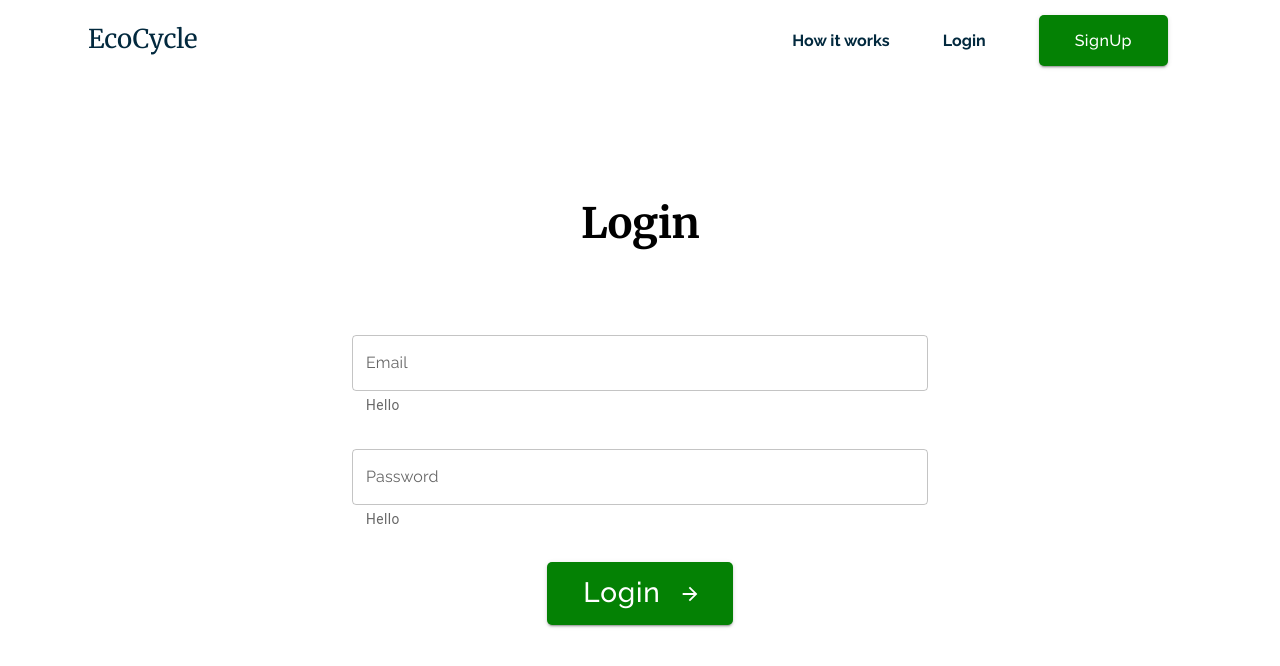
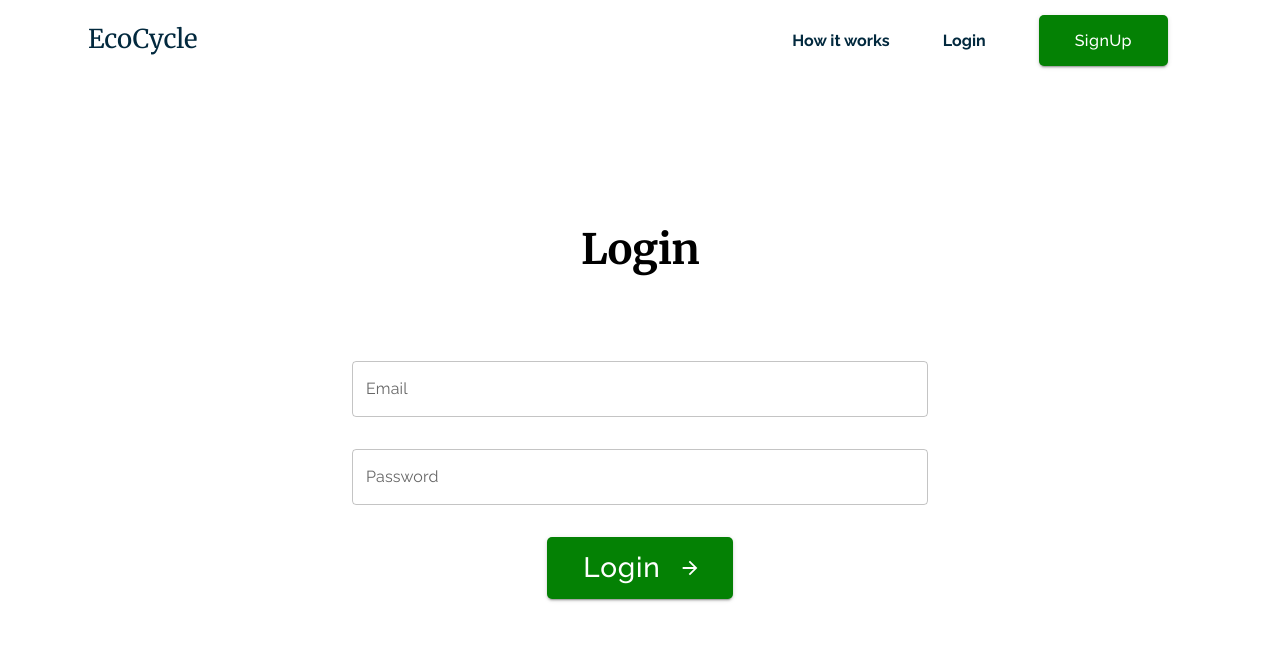
Before and after one commit to Oluwatobi-beebittech/EcoCycle, a Next.js app: page /login in a window 1280 px wide. Shown: the top 666 px of the page. Built offline with nearby package versions, Linux system fonts and the light colour scheme.

Commit message:
feat: added login auth and connected to API

```diff
--- /dev/null
+++ b/Environment.ts
@@ -0,0 +1 @@
+export const getAPIBaseURL = (): string => process.env.NEXT_PUBLIC_API_BASE_URL as string;
--- /dev/null
+++ b/api/App/Auth/CreateNewUser.ts
@@ -0,0 +1,22 @@
+import { API } from '@API';
+import { EcoChampion } from '@Utilities';
+import { getAPIBaseURL } from 'Environment';
+
+export type CreateUserDto = {
+    firstName: string;
+    lastName: string;
+    email: string;
+    phoneNumber: string;
+    password: string;
+    ecoChampion: EcoChampion;
+};
+
+export const CreateNewUser = async (userDetails: CreateUserDto) => {
+	const route = '/users';
+	console.log({
+		gg: getAPIBaseURL(),
+		rr: route,
+		userDetails
+	});
+	return await API.POST(getAPIBaseURL(), route, userDetails);
+};
--- /dev/null
+++ b/api/App/Auth/LoginUser.ts
@@ -0,0 +1,13 @@
+import { API } from '@API';
+import { getAPIBaseURL } from 'Environment';
+
+export type LoginUserDto = {
+    email: string;
+    password: string;
+};
+
+export const LoginUser = async (userDetails: LoginUserDto) => {
+	const route = '/auth/login';
+
+	return await API.POST(getAPIBaseURL(), route, userDetails);
+};
--- /dev/null
+++ b/api/App/Auth/index.ts
@@ -0,0 +1,2 @@
+export * from './CreateNewUser';
+export * from './LoginUser';
--- a/api/App/index.ts
+++ b/api/App/index.ts
@@ -1 +1 @@
-export {};
+export * from './Auth';
--- a/components/Pages/Login/Login.tsx
+++ b/components/Pages/Login/Login.tsx
@@ -1,8 +1,18 @@
 import { ArrowForward } from '@mui/icons-material';
 import { Box, Button, Typography, FormControl, TextField } from '@mui/material';
 import * as React from 'react';
+import { useForm } from 'react-hook-form';
+
+import { API } from '@API';
+
+type LoginInputs = {
+  email: string;
+  password: string;
+};
 
 export const Login: React.FC = (): JSX.Element => {
+	const { register, handleSubmit, formState: { errors } } = useForm<LoginInputs>();
+
 	return <Box sx={
 		{ width: '100%',
 			height: '100vh',
@@ -26,19 +36,31 @@ export const Login: React.FC = (): JSX.Element => {
 					id="outlined-name"
 					label="Email"
 					type='email'
-					helperText="Hello"
+					aria-required="true"
+					error={Boolean(errors?.email)}
+					aria-invalid={Boolean(errors?.email)}
+					helperText={errors?.email?.message}
+					{...register('email', { required: 'Email is required' })}
 				/>
 				<TextField
 					id="outlined-name"
 					label="Password"
-					helperText="Hello"
 					type='password'
+					aria-required="true"
+					error={Boolean(errors?.password)}
+					aria-invalid={Boolean(errors?.password)}
+					helperText={errors?.password?.message}
+					{...register('password', { required: 'Password is required' })}
 				/>
 				<Button
 					endIcon={<ArrowForward/>}
 					variant='contained'
 					size="large"
 					sx={{ width: 'content', marginX: 'auto' }}
+					onClick={handleSubmit(async (e) => {
+
+						return await API.LoginUser(e);
+					})}
 				>
                     Login
 				</Button>
--- a/components/Pages/SignUp/SignUp.tsx
+++ b/components/Pages/SignUp/SignUp.tsx
@@ -1,10 +1,24 @@
 import { ArrowForward, Info } from '@mui/icons-material';
 import { Box, Button, Typography, FormControl,FormLabel,FormControlLabel, Radio, RadioGroup, TextField, Tooltip } from '@mui/material';
 import * as React from 'react';
+import { useForm } from 'react-hook-form';
 
+import { API } from '@API';
 import { EcoChampion } from '@Utilities';
 
+type SignUpInputs = {
+	firstName: string;
+    lastName: string;
+    email: string;
+    phoneNumber: string;
+    password: string;
+  	confirmPassword: string;
+	ecoChampion: EcoChampion;
+};
+
 export const SignUp: React.FC = (): JSX.Element => {
+	const { register, handleSubmit, formState: { errors } } = useForm<SignUpInputs>();
+
 	return <Box sx={
 		{ width: '100%',
 			marginTop: '5rem',
@@ -25,40 +39,70 @@ export const SignUp: React.FC = (): JSX.Element => {
 			<Typography variant='h1' sx={{ lineHeight: '4rem', textAlign: 'center', }}>SignUp</Typography>
 			<FormControl sx={{ width: '50%', marginX: 'auto', gap: '2rem' }}>
 				<TextField
+					required
 					id="outlined-name"
 					label="Firstname"
 					type='text'
-					helperText="Hello"
+					aria-required="true"
+					error={Boolean(errors?.firstName)}
+					aria-invalid={Boolean(errors?.firstName)}
+					helperText={errors?.firstName?.message}
+					{...register('firstName', { required: 'First name is required' })}
 				/>
 				<TextField
+					required
 					id="outlined-name"
 					label="Lastname"
 					type='text'
-					helperText="Hello"
+					aria-required="true"
+					error={Boolean(errors?.lastName)}
+					aria-invalid={Boolean(errors?.lastName)}
+					helperText={errors?.lastName?.message}
+					{...register('lastName', { required: 'Last name is required' })}
 				/>
 				<TextField
+					required
 					id="outlined-name"
 					label="Email"
 					type='email'
-					helperText="Hello"
+					aria-required="true"
+					error={Boolean(errors?.email)}
+					aria-invalid={Boolean(errors?.email)}
+					helperText={errors?.email?.message}
+					{...register('email', { required: 'Email is required' })}
 				/>
 				<TextField
+					required
 					id="outlined-name"
 					label="Phone number"
 					type='tel'
-					helperText="Hello"
+					aria-required="true"
+					error={Boolean(errors?.phoneNumber)}
+					aria-invalid={Boolean(errors?.phoneNumber)}
+					helperText={errors?.phoneNumber?.message}
+					{...register('phoneNumber', { required: 'Phone number is required' })}
 				/>
 				<TextField
+					required
 					id="outlined-name"
 					label="Password"
-					helperText="Hello"
+					aria-required="true"
+					error={Boolean(errors?.password)}
+					aria-invalid={Boolean(errors?.password)}
+					helperText={errors?.password?.message}
 					type='password'
+					{...register('password', { required: 'Password is required' })}
 				/>
 				<TextField
+					required
 					id="outlined-name"
 					label="Confirm password"
-					helperText="Hello"
+					aria-required="true"
+					error={Boolean(errors?.confirmPassword)}
+					aria-invalid={Boolean(errors?.confirmPassword)}
+					helperText={errors?.confirmPassword?.message}
 					type='password'
+					{...register('confirmPassword', { required: 'Confirm password is required' })}
 				/>
 
 				<>
@@ -66,7 +110,7 @@ export const SignUp: React.FC = (): JSX.Element => {
 					<RadioGroup
 						aria-labelledby="demo-radio-buttons-group-label"
 						defaultValue={EcoChampion.ECO_COLLECTOR}
-						name="radio-buttons-group"
+						{...register('ecoChampion', { required: 'Ecochampion group is required' })}
 					>
 						<FormControlLabel value={EcoChampion.ECO_COLLECTOR} control={<Radio />} label="Collector" />
 						<FormControlLabel value={EcoChampion.ECO_PROCESSOR} control={<Radio />} label="Processor" />
@@ -77,6 +121,12 @@ export const SignUp: React.FC = (): JSX.Element => {
 					variant='contained'
 					size="large"
 					sx={{ width: 'content', marginX: 'auto' }}
+					onClick={handleSubmit(async (e) => {
+					// eslint-disable-next-line no-unused-vars
+						const { confirmPassword, ...data } = e;
+
+						return await API.CreateNewUser(data);
+					})}
 				>
                     Signup
 				</Button>
```
Also changed, not shown: 1 other file (tests, documents, lock files or other folders).
